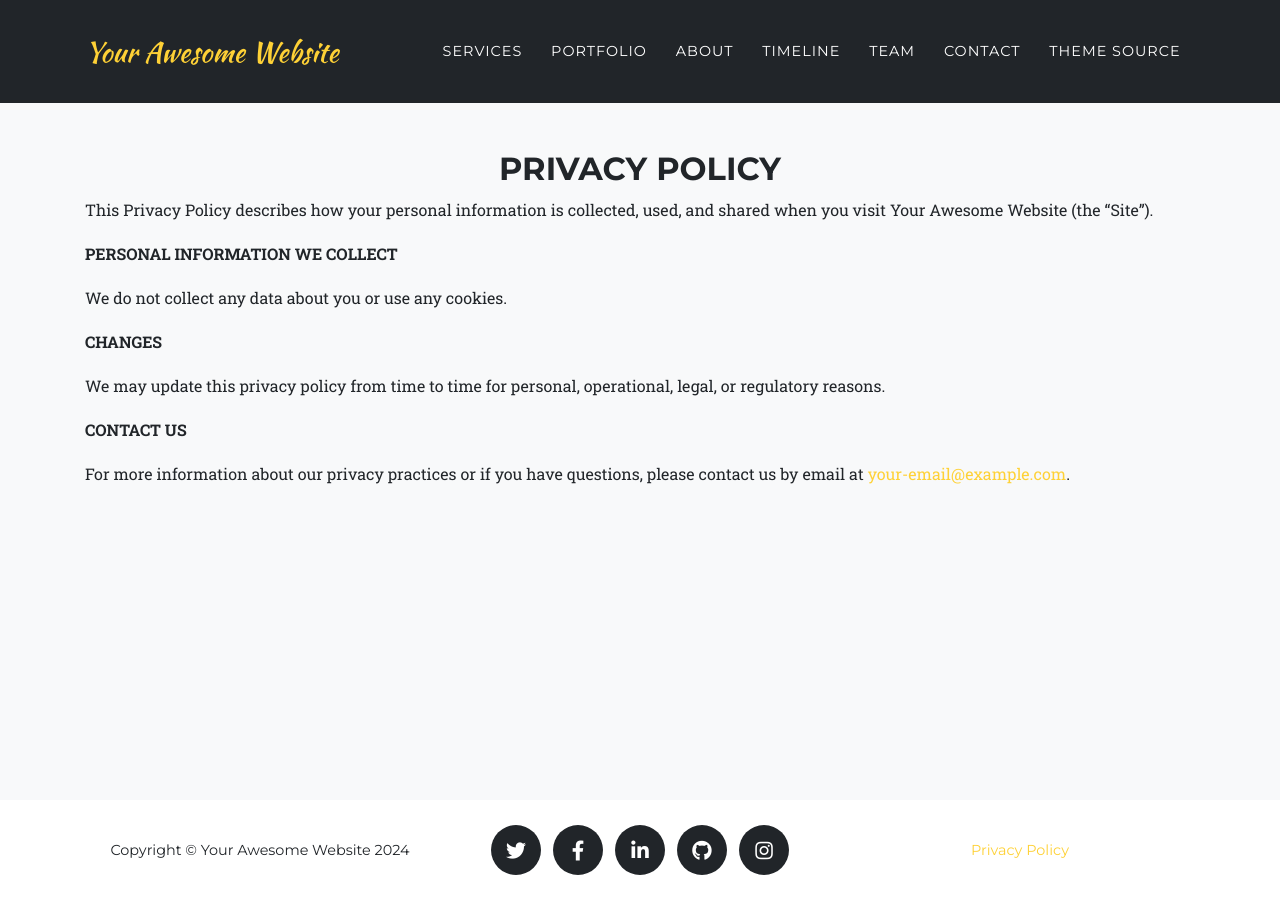
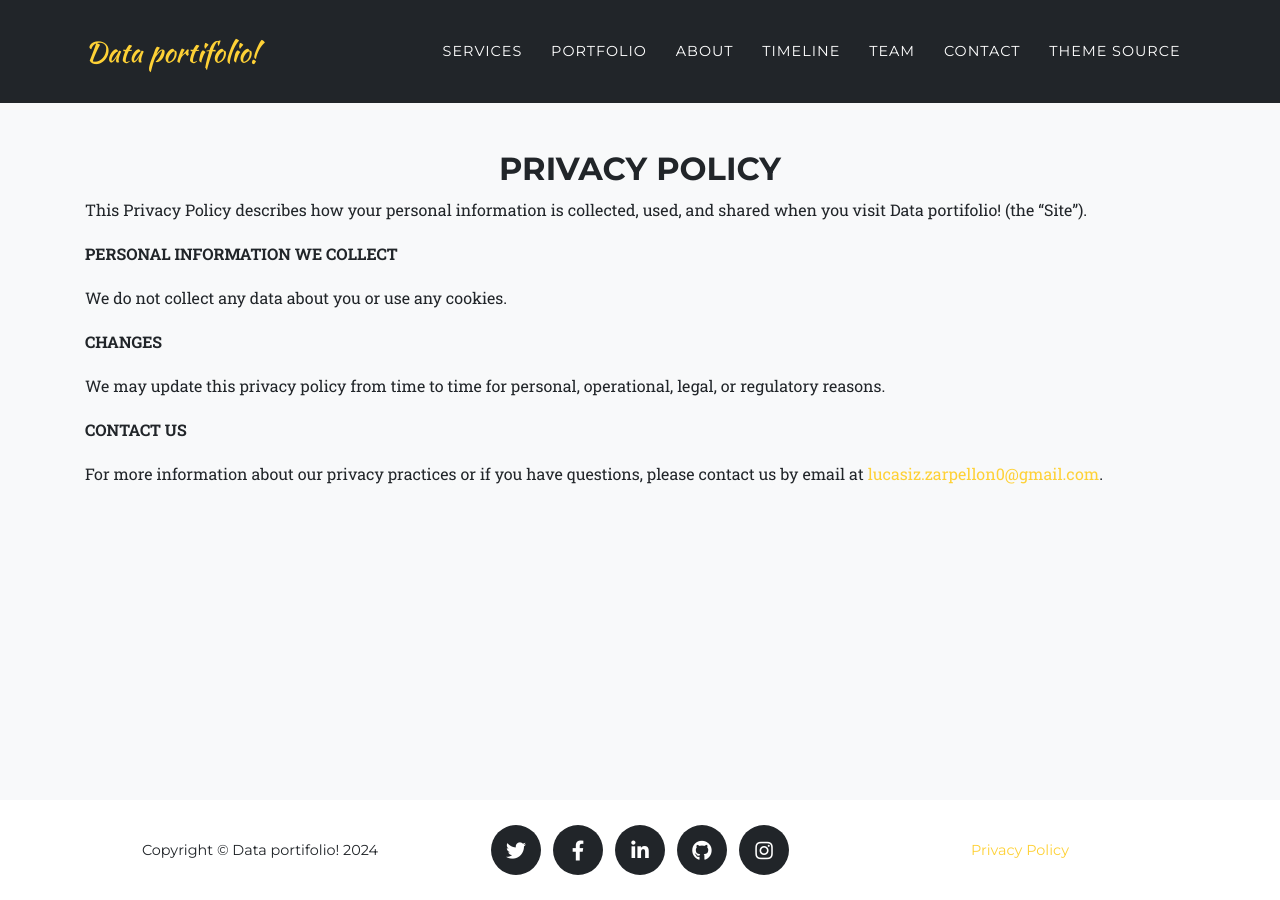
Before and after one commit to lcszarpellon/lucas_zarpellon-Portfolio, a Jekyll site: the page built from legal.md, in a window 1280 px wide. Built offline with Jekyll 4.4.1, drawn with Linux system fonts in a browser that asks for light colours; some web fonts are replaced.

Commit message:
Update _config.yml

```diff
--- a/_config.yml
+++ b/_config.yml
@@ -11,15 +11,17 @@
 # You can create any custom variable you would like, and they will be accessible
 # in the templates via {{ site.myvariable }}.
 
-theme: jekyll-agency
+#theme: jekyll-agency
+remote_theme: raviriley/agency-jekyll-theme
 
 url    : "" # the base hostname & protocol for your site, e.g. http://example.com
-baseurl: "" # the subpath of your site, e.g. /blog
+baseurl: "/portifolio-lucaszarpellon" #"/agency-jekyll-theme-starter" # the subpath of your site, e.g. /blog
 
-title      : Your Awesome Website
-email      : your-email@example.com #this is also the email contact forms will go to
-description: "Site description"
-author     : Your Name
+title      : Data portifolio!
+color: '#red'
+email      : lucasiz.zarpellon0@gmail.com #this is also the email contact forms will go to
+description: "Agency Bootstrap theme converted to a Jekyll theme, plus new features: Google Analytics, Markdown support, custom pages, and more!"
+author     : Lucas Ingles Zarpellon
 # logo:     #optional, defaults to site title
   # path: assets\img\clients\creative-market.jpg
   # height: 60 #height in px, defaults to 52px
@@ -37,3 +39,6 @@
 # Uncomment following line to use Formspree form ID based URL instead of email based URL
 # Details: https://help.formspree.io/hc/en-us/articles/360017735154-How-to-prevent-spam
 # formspree_form_path: "f/a_form_id"
+
+plugins:
+  - jekyll-remote-theme
```
